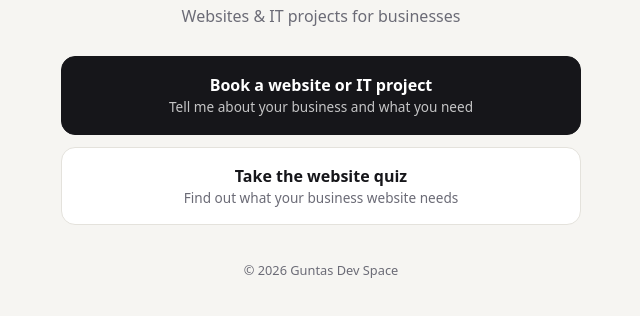
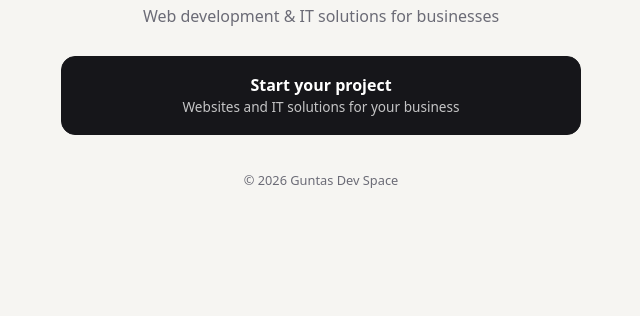
Before and after one commit to gukkame/linktree, a plain HTML site: page index.html in a window 1280 px wide. Shown: the part 198-514 px from the top of the page, without its empty margins (319-959 px from the left). Drawn offline with Linux system fonts and the light colour scheme.

Commit message:
Single main button with more professional wording
Co-Authored-By: Claude Opus 5.5 <noreply@anthropic.com>
Claude-Session: https://claude.ai/code/session_01Y9DJTkqbzGojKD6ZVWBLNR

```diff
--- a/index.html
+++ b/index.html
@@ -4,9 +4,9 @@
   <meta charset="utf-8">
   <meta name="viewport" content="width=device-width, initial-scale=1">
   <title>Guntas Dev Space</title>
-  <meta name="description" content="Websites &amp; IT projects for businesses">
+  <meta name="description" content="Web development &amp; IT solutions for businesses">
   <meta property="og:title" content="Guntas Dev Space">
-  <meta property="og:description" content="Websites &amp; IT projects for businesses">
+  <meta property="og:description" content="Web development &amp; IT solutions for businesses">
   <link rel="icon" href="avatar.png">
   <style>
     :root {
@@ -59,10 +59,9 @@
     // ✏️ Edit everything here — this is the only part you need to change.
     const PROFILE = {
       name: "Guntas Dev Space",
-      bio: "Websites & IT projects for businesses",
+      bio: "Web development & IT solutions for businesses",
       links: [
-        { title: "Book a website or IT project", subtitle: "Tell me about your business and what you need", url: "https://guntasdevspace.com/#contact", primary: true },
-        { title: "Take the website quiz", subtitle: "Find out what your business website needs", url: "https://guntasdevspace.com/#check" },
+        { title: "Start your project", subtitle: "Websites and IT solutions for your business", url: "https://guntasdevspace.com/#contact", primary: true },
       ],
     };
 
```
